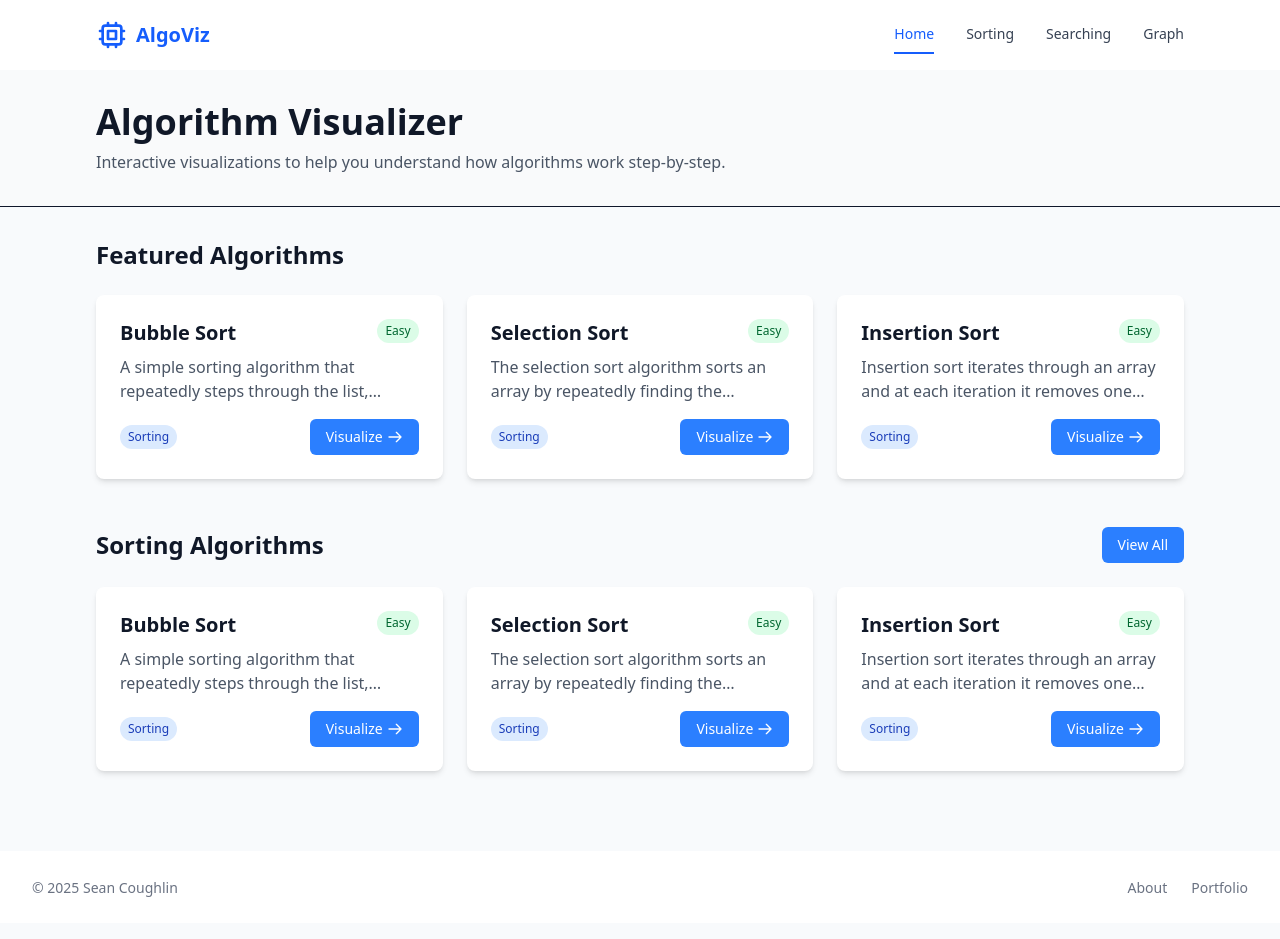
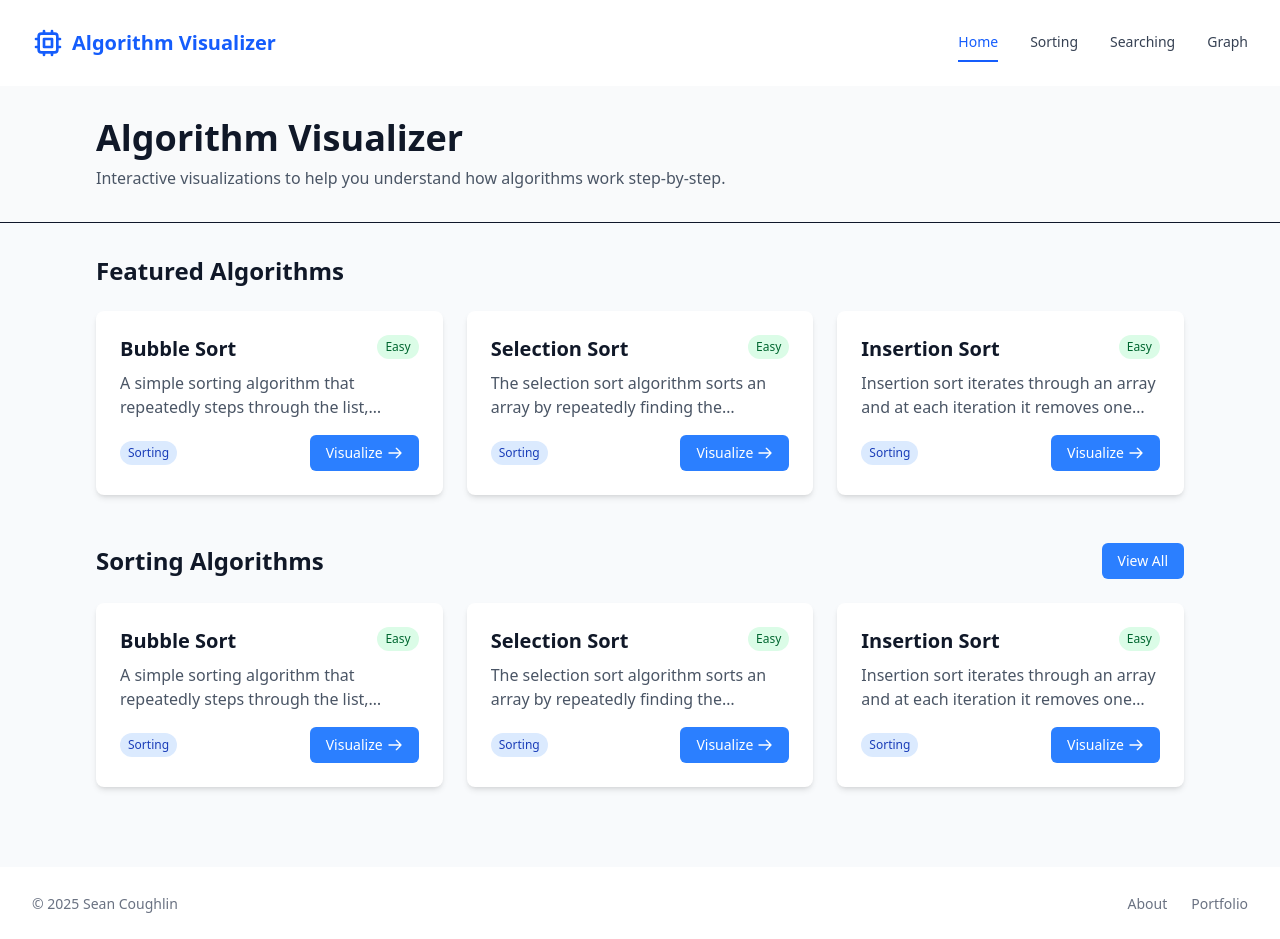
Before and after one commit to Scc33/algorithm-visualizer, a Next.js app: page / in a window 1280 px wide. Built offline with nearby package versions, Linux system fonts and the light colour scheme.

Commit message:
Standardize header

```diff
--- a/components/layout/Navbar.tsx
+++ b/components/layout/Navbar.tsx
@@ -8,8 +8,7 @@ export default function Navbar() {
 
   return (
     <header className="bg-white shadow">
-      <div className="container-content">
-        <div className="flex justify-between items-center py-4">
+      <div className="max-w-7xl mx-auto py-6 px-4 sm:px-6 flex items-center justify-between lg:px-8">
         <Link href="/" className="flex items-center space-x-2">
           <svg
             className="w-8 h-8 text-blue-600"
@@ -24,7 +23,9 @@ export default function Navbar() {
               d="M9 3v2m6-2v2M9 19v2m6-2v2M5 9H3m2 6H3m18-6h-2m2 6h-2M7 19h10a2 2 0 002-2V7a2 2 0 00-2-2H7a2 2 0 00-2 2v10a2 2 0 002 2zM9 9h6v6H9V9z"
             />
           </svg>
-            <span className="text-xl font-bold text-blue-600">AlgoViz</span>
+          <span className="text-xl font-bold text-blue-600">
+            Algorithm Visualizer
+          </span>
         </Link>
 
         <nav className="hidden md:flex space-x-8">
@@ -60,7 +61,6 @@ export default function Navbar() {
           </button>
         </div>
       </div>
-      </div>
     </header>
   );
 }
```
Lines whose indentation alone changed are shown as unchanged.
